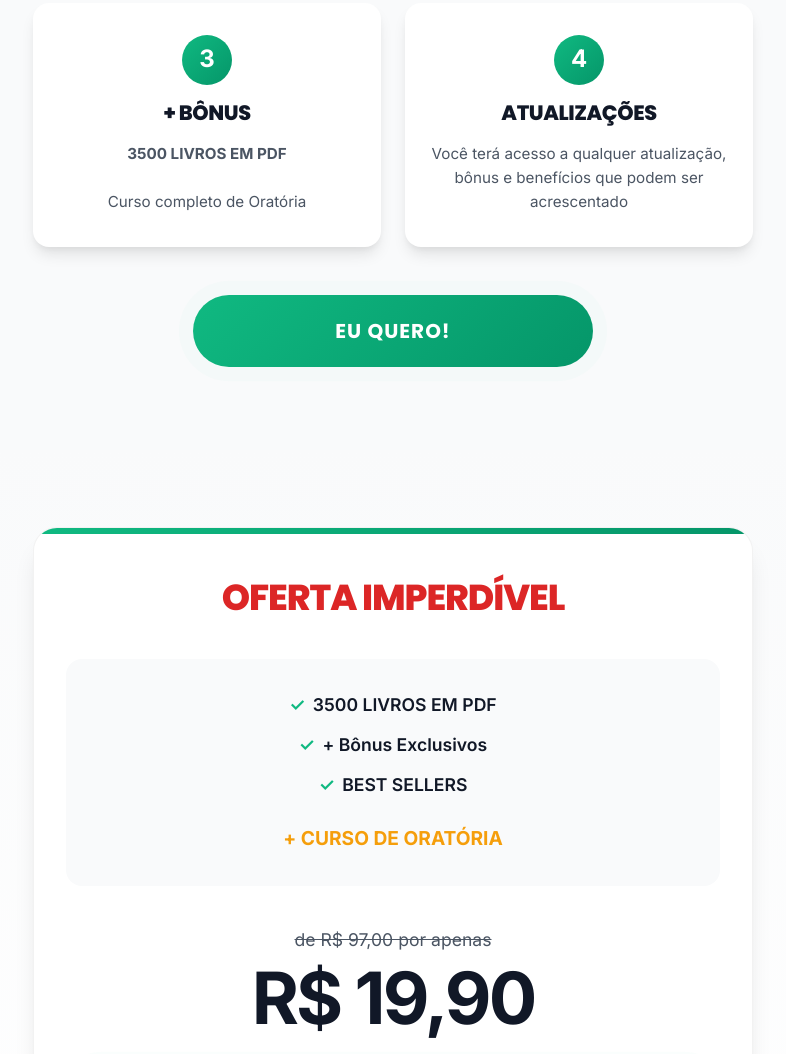
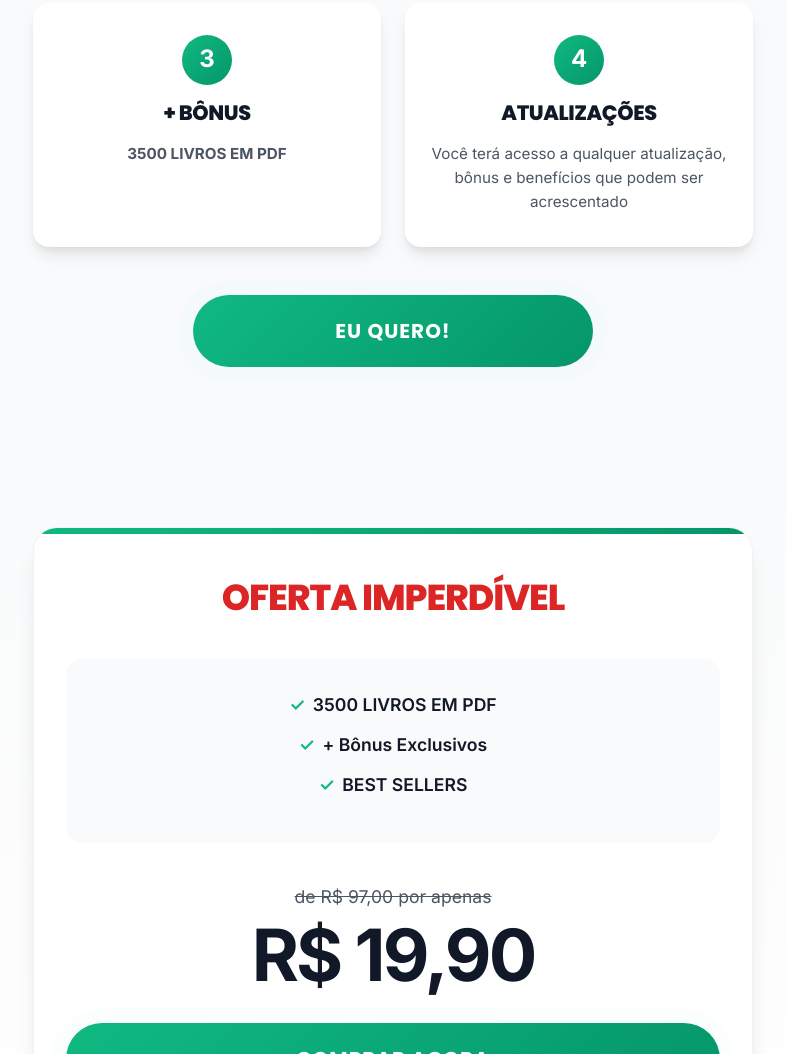
Before and after one commit to caioluizpeixoto/book, a plain HTML site: page index.html in a window 1280 px wide. Shown: the part 4985-6039 px from the top of the page, without its empty margins (247-1033 px from the left). Drawn offline with Linux system fonts and the light colour scheme.

Commit message:
first commit

```diff
--- a/index.html
+++ b/index.html
@@ -132,7 +132,7 @@
                 <div class="benefit-card">
                     <div class="benefit-number">3</div>
                     <h3 class="benefit-title">+ Bônus</h3>
-                    <p class="benefit-desc"><strong>3500 LIVROS EM PDF</strong><br><br>Curso completo de Oratória</p>
+                    <p class="benefit-desc"><strong>3500 LIVROS EM PDF</strong></p>
                 </div>
 
                 <!-- Benefit 4 -->
@@ -160,7 +160,7 @@
                     <p class="offer-feature-item">3500 LIVROS EM PDF</p>
                     <p class="offer-feature-item">+ Bônus Exclusivos</p>
                     <p class="offer-feature-item">BEST SELLERS</p>
-                    <p class="offer-bonus">+ Curso de Oratória</p>
+
                 </div>
 
                 <div class="price-container">
```
